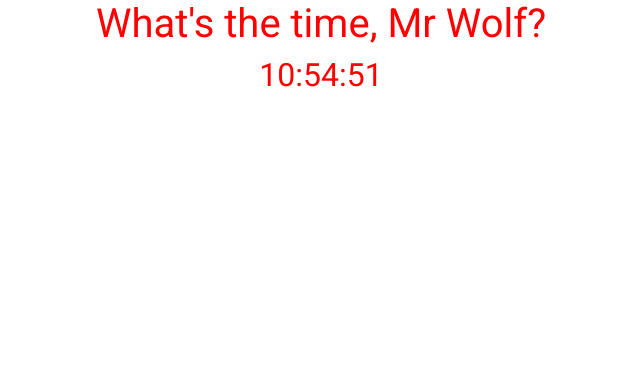
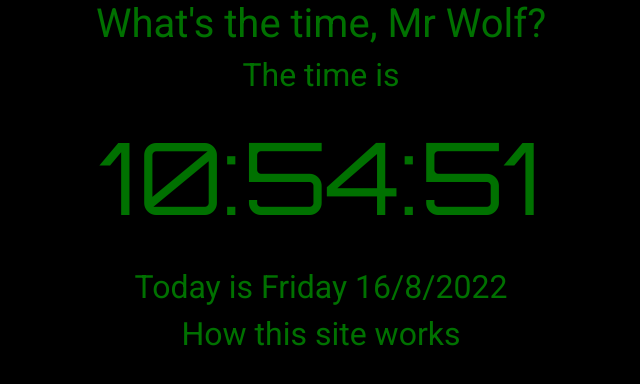
Before and after one commit to rferguson05/displayTime, a plain HTML site: page index.html in a window 1280 px wide. Shown: the whole page, without its empty margins (319-959 px from the left). Drawn offline with nearby package versions, Linux system fonts and the light colour scheme.

Commit message:
# updated files to change font and arrangment on page.

```diff
--- a/displayTime.css
+++ b/displayTime.css
@@ -1,7 +1,21 @@
+body{
+  background-color: black;
+}
 .container{
 font-family: "Roboto", sans-serif;
-  color: red;
+  color: rgb(0, 113, 0);
+  background-color: black;
 }
 h1,h2,h3{
   text-align: center;
 }
+.col-12{
+  align-content: center;
+}
+#timeDiv{
+  font-family: 'Orbitron', sans-serif;
+  font-size: 100px;
+  text-align: center;
+  color:rgb(0, 113, 0);
+
+}
--- a/displayTime.js
+++ b/displayTime.js
@@ -1,13 +1,21 @@
-$(document).ready(() =>{
+$(document).ready(() => {
+
     async function displayTime() {
+
         //use setInterval to run the function every 1000ms (1s)
         setInterval(() => {
             //Use date constructor to create  a new object. Source https://www.w3schools.com/jsref/jsref_obj_date.asp
-        let date = new Date();
+            let date = new Date(),
                 // create variables for the required hours, minutes seconds and AM PM
-        let hour = date.getHours();
-        let minutes = date.getMinutes();
-        let seconds = date.getSeconds();
+                hour = date.getHours(),
+                minutes = date.getMinutes(),
+                seconds = date.getSeconds(),
+                day = date.getDay(),
+                month = date.getMonth(),
+                dayofMonth = date.getDate(),
+                year = date.getFullYear(),
+                daysOfWeek = ["Sunday", "Monday", "Tuesday", "Wednesday", "Thursday", "Friday", "Saturday"];
+            day = daysOfWeek[day];
             //if the hour is less than then add a 0 to pad and maintain 24 hour clock appearance
             if (hour < 10) {
                 hour = "0" + hour;
@@ -22,7 +30,9 @@ async function displayTime() {
             }
             //create variable currentTime and concatenate above variables along with the : between the numbers
             let currentTime = hour + ":" + minutes + ":" + seconds;
-        $("#timeDiv").html(currentTime);
+            let currentDate = dayofMonth + "/" + month + "/" + year;
+            $("#dateDiv").html("Today is " + day + " " + currentDate);
+            $("#timeDiv").html( currentTime);
 
         }, 1000);
     }
--- a/index.html
+++ b/index.html
@@ -14,6 +14,8 @@
     <link  href="displayTime.css" rel="stylesheet">
     <!-- Roboto Google font -->
     <link rel="stylesheet" href="https://fonts.googleapis.com/css?family=Roboto">
+    <!-- Orbitron font -->
+    <link href='https://fonts.googleapis.com/css?family=Orbitron' rel='stylesheet' type='text/css'>
     <title>Time</title>
 </head>
 <body>
@@ -25,9 +27,22 @@
         </div>
         <div class="row">
             <div class="col-12">
-                <h2 id="timeDiv"></h2>
+                <h2>The time is</h2>
+                <p id="timeDiv"></p>
             </div>
         </div>
+        <div class="row">
+            <div class="col-12">
+                <h2 id="dateDiv"></h2>
+            </div>
+        </div>
+        <div class="row">
+            <div class="col-12">
+                <h2>How this site works</h2>
+                <p id="howItWorks"></p>
+            </div>
+        </div>
+
     </div>
 
 </body>
```
Lines whose indentation alone changed are shown as unchanged.
